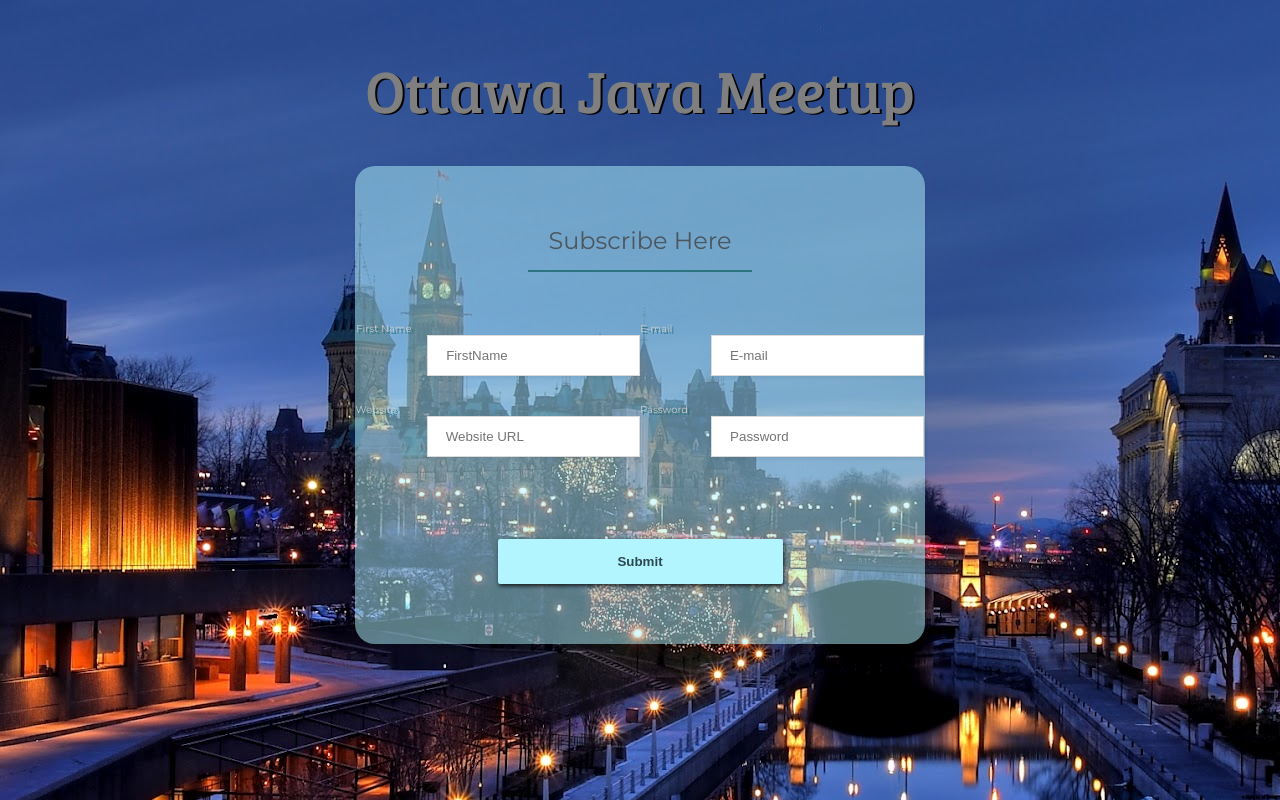
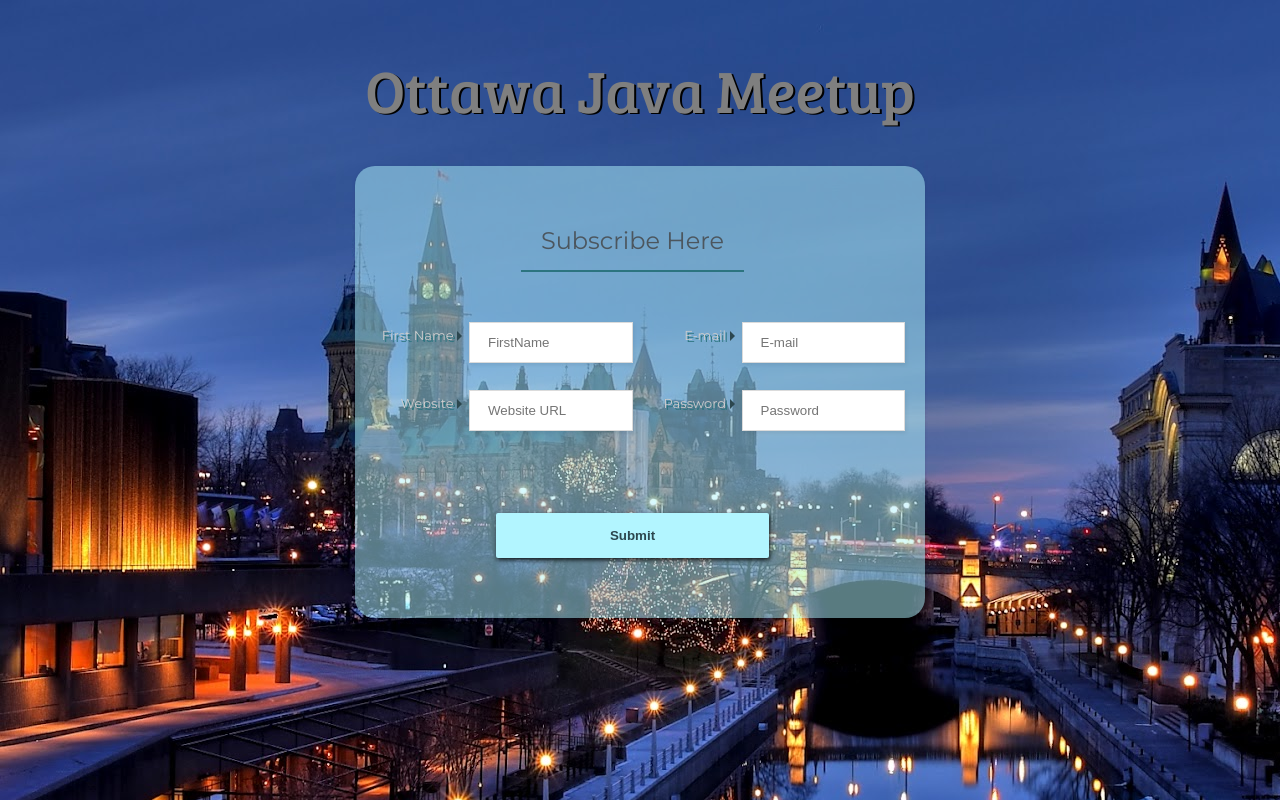
Before and after one commit to Senkiw/Resp-Form, a plain HTML site: page index.html in a window 1280 px wide. Drawn offline with Linux system fonts and the light colour scheme.

Commit message:
fix final layout

```diff
--- a/css/stylesheet.css
+++ b/css/stylesheet.css
@@ -176,15 +176,18 @@ fieldset button{
 
 	fieldset input{
 		float: right;
-		display: inline-block;
-		width: 75%;
+		width: 60%;
 	}
 
 	fieldset .box1 > label{
 		float: left;
 		display: inline-block;
-		font-size: 10px;
-		text-align: left;
+		text-align: right;
+		width: 92px;
+		padding-top: 5px;
+		padding-left: 10px;
+		padding-right: 5px;
+		font-size: 13px;
 	}
 
 	fieldset .form-row{
@@ -192,9 +195,10 @@ fieldset button{
 	}
 
 	fieldset .form-background{
-		padding-left: 0;
-		padding-right: 0;
+		padding-left: 5px;
+		padding-right: 20px;
 		margin: 0 auto;
+
 	}
 
 	fieldset .form-background .form-title{
@@ -202,4 +206,15 @@ fieldset button{
 		text-align: center;
 	}
 
+	label::after{
+		content: " ";
+		display: inline-block;
+		width:0;
+		height: 0;
+		border-top: 5px solid transparent;
+		border-bottom: 5px solid transparent;
+		border-left: 5px solid #2C474F;
+		vertical-align: middle;
+	}
+
 }
```
